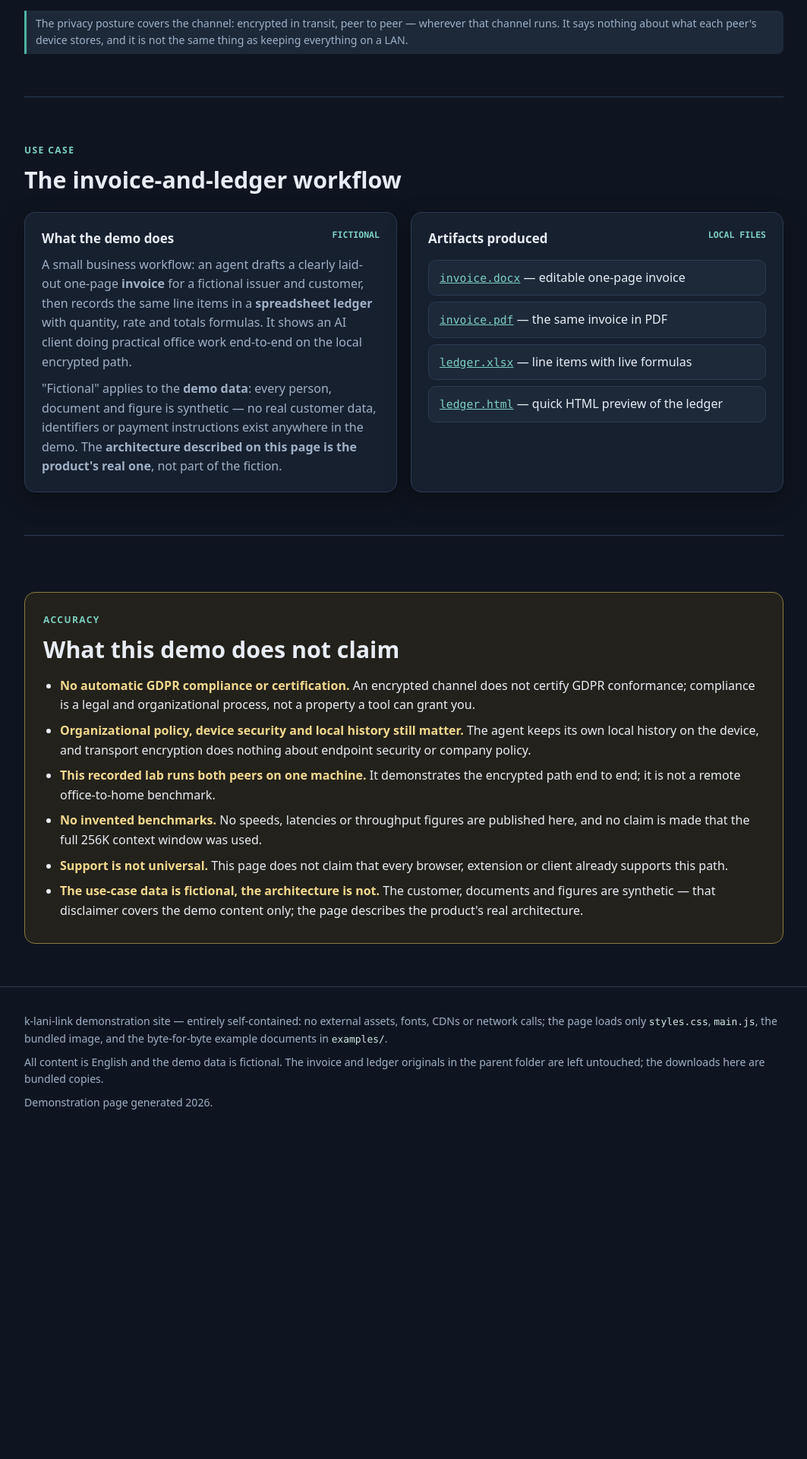
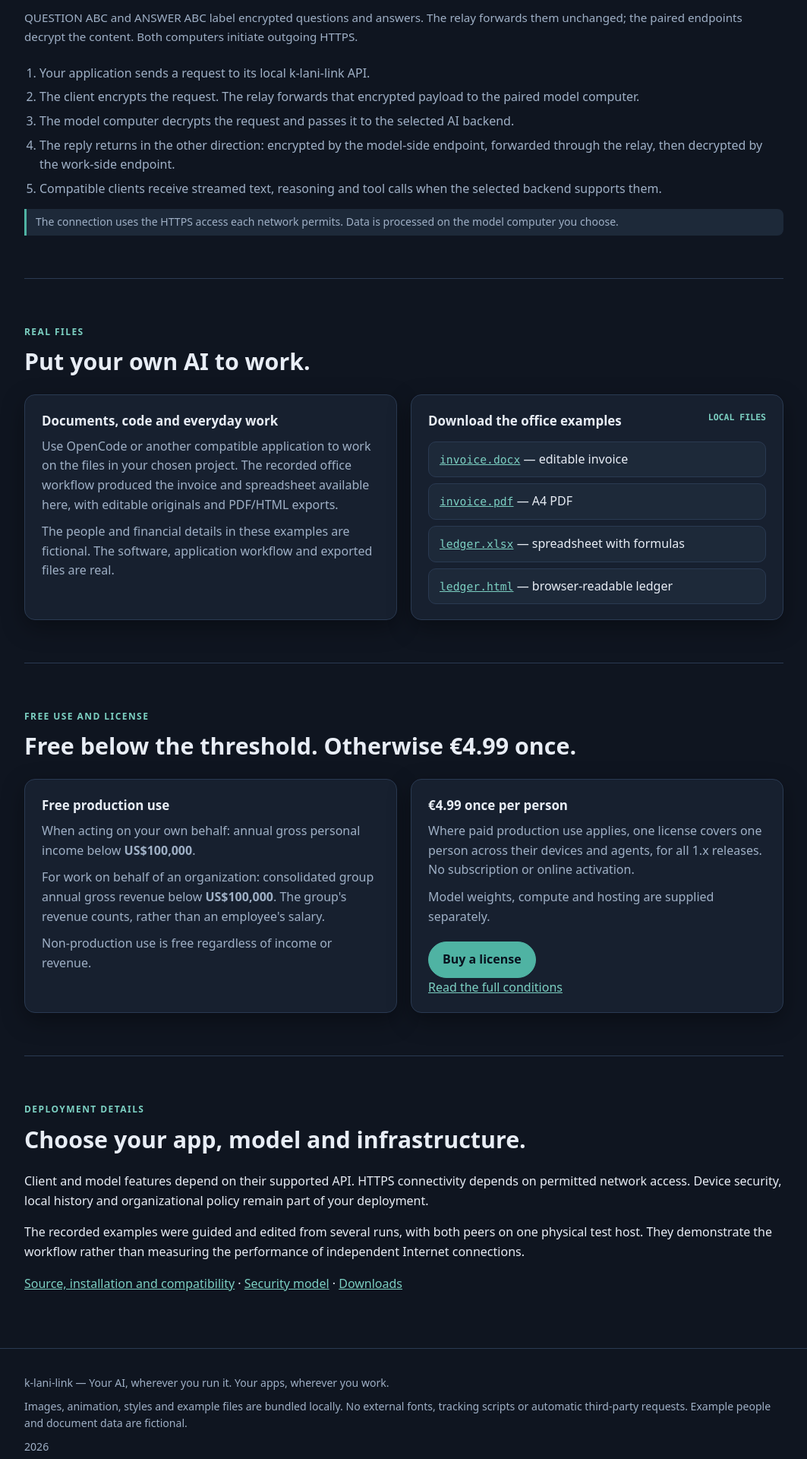
Before and after one commit to MarvKalani/k-lani-link, a PHP site: page / in a window 1280 px wide. Shown: the part 2441-4361 px from the top of the page at 76% size, without its empty margins (108-1171 px from the left). Before the commit the page ends 3901 px from the top, so only its background shows below. Run offline with PHP 8.4, Linux system fonts and the light colour scheme.

Commit message:
Clarify encrypted relay flow and current product presentation

```diff
--- a/website/index.html
+++ b/website/index.html
@@ -3,188 +3,183 @@
 <head>
 <meta charset="utf-8">
 <meta name="viewport" content="width=device-width, initial-scale=1">
-<meta name="description" content="k-lani-link: an encrypted peer-to-peer bridge between a client app and a swappable inference backend — landing page for a synthetic workflow demonstration.">
-<title>k-lani-link — encrypted peer bridge for a local AI client</title>
+<meta name="description" content="Use your own AI for confidential work across separate networks. k-lani-link connects compatible applications to your chosen model computer with end-to-end encryption.">
+<title>k-lani-link — Your data. Your AI. Connected where you work.</title>
 <link rel="stylesheet" href="styles.css">
 </head>
 <body>
 <a class="skip-link" href="#main">Skip to content</a>
-
 <div class="wrap">
   <div class="topbar">
     <span class="brand">k-lani-link<span class="dot">●</span></span>
     <nav class="nav-links" aria-label="Page sections">
-      <a href="#architecture">Architecture</a>
-      <a href="#flow">Request path</a>
-      <a href="#use-case">Use case</a>
-      <a href="#claims">What this demo does not claim</a>
+      <a href="#architecture">How it works</a>
+      <a href="#flow">Request and reply</a>
+      <a href="#use-case">Real files</a>
+      <a href="#license">Free use and license</a>
     </nav>
   </div>
 </div>
-
 <main id="main">
-<div class="wrap"><p class="note">This page was originally generated in a local-model demonstration. The product name and artwork were subsequently updated by the operator. The example documents remain unchanged.</p></div>
 <div class="wrap">
   <header>
     <div>
-      <h1>Encrypted, local, peer-to-peer AI plumbing <span class="sub">k-lani-link</span></h1>
-      <p class="lede">
-        A client application — such as OpenCode — talks to a local, OpenAI-compatible
-        inference API. <strong>k-lani-link</strong> pairs two peers and authenticates
-        them to each other, and the inference payloads ride a direct
-        <strong>encrypted peer channel</strong>: WebRTC secured with DTLS plus an additional
-        layer of content encryption. Direct does not mean LAN-only — that channel can
-        traverse the public internet; the protection is cryptographic, not geographic.
-      </p>
-      <a class="cta" href="#architecture">See how it works</a>
+      <h1>Your data. Your AI.<span class="sub">Connected where you work.</span></h1>
+      <p class="lede">Confidential client work can rule out public AI services.
+        Your own AI may already be running on a powerful computer at home or in the
+        office — while your work computer is on a different network.</p>
+      <p class="lede"><strong>k-lani-link connects compatible AI applications to
+        the model computer you choose.</strong> HTTPS mode uses permitted outgoing
+        web connections and end-to-end content encryption. Your model API stays private.</p>
+      <a class="cta" href="https://github.com/MarvKalani/k-lani-link/releases">Download k-lani-link</a>
+      <a href="#architecture">See how it works</a>
+      <p class="note"><a href="#license">Free production use below the income/revenue threshold.</a>
+        Otherwise €4.99 once per person for all 1.x releases. No subscription.</p>
     </div>
     <figure class="hero-figure">
-      <img src="assets/k-lani-link.webp" width="1024" height="1536" alt="Project artwork for k-lani-link: a stylized bird illustration. It is not a network diagram.">
-      <figcaption>Project artwork for k-lani-link — supplied artwork with its product label updated (artwork only; the request path is described in the Architecture section).</figcaption>
+      <img src="assets/k-lani-link.webp" width="1024" height="1536" alt="k-lani-link bird artwork, with its illuminated product name.">
+      <figcaption>k-lani-link</figcaption>
     </figure>
   </header>
 
   <section id="architecture">
-    <span class="kicker">Architecture</span>
-    <h2>How the encrypted path works</h2>
+    <span class="kicker">How it works</span>
+    <h2>Your familiar applications. Your chosen AI.</h2>
     <div class="card-grid">
       <article class="card">
-        <h3>Local API endpoint <span class="tag">OPENAI-COMPATIBLE</span></h3>
-        <p>The client app sends chat/completion calls to a local, OpenAI-compatible
-        API. The inference backend behind that endpoint is <strong>replaceable</strong>:
-        swap models or servers without changing the client.</p>
-        <p>The client never needs a public endpoint for the demo to work.</p>
+        <h3>A local API for your applications <span class="tag">COMPATIBLE CLIENTS</span></h3>
+        <p>OpenCode, chat interfaces and other compatible applications connect to a
+          local OpenAI-compatible API. k-lani-link carries their requests to the AI
+          backend on your chosen computer and streams its responses back.</p>
       </article>
       <article class="card">
-        <h3>Peer pairing &amp; authentication <span class="tag">WEBRTC + DTLS</span></h3>
-        <p><strong>k-lani-link</strong> pairs the two peers and authenticates each to the
-        other before any payload traffic flows. The two peers are the <strong>k-lani-link
-        client</strong> on the app side and the <strong>k-lani-link host</strong> — the peer
-        process running on the <strong>model machine</strong>, not a central hosting
-        service. Transport is WebRTC: the channel is secured with DTLS, and payloads
-        additionally pass through content-level encryption, so data is protected in
-        transit <em>and</em> at the payload level.</p>
+        <h3>Outgoing HTTPS from both computers <span class="tag">SEPARATE NETWORKS</span></h3>
+        <p>In HTTPS mode, both computers connect outward to the selected relay.
+          It forwards encrypted requests in one direction and encrypted responses
+          in the other. The model API does not need a public incoming port.</p>
       </article>
       <article class="card">
-        <h3>Signaling closes after pairing <span class="tag">DISCONNECT</span></h3>
-        <p><strong>Pairing is a setup step that completes before the first API call</strong>
-        (not re-negotiated per request), and the <strong>signaling connection closes once
-        pairing completes</strong>. A closed signaling socket right after rendezvous is
-        the expected, healthy state — not an error and not an open attack surface.</p>
-        <p>Keep the two kinds of traffic apart: <strong>setup traffic</strong> (pairing,
-        toward configured signaling/STUN services) versus <strong>inference payload
-        traffic</strong> over the encrypted peer channel.</p>
+        <h3>Encrypted between your endpoints <span class="tag">END TO END</span></h3>
+        <p>The relay carries ciphertext. The paired endpoints encrypt and decrypt
+          the content; the intermediary forwards the encrypted payload rather than
+          receiving readable prompts and answers.</p>
       </article>
       <article class="card">
-        <h3>TURN is explicit opt-in <span class="tag">OFF BY DEFAULT</span></h3>
-        <p>TURN relay is <strong>disabled by default</strong>; enabling it requires an
-        explicit setting, so no relay is involved unless you deliberately opt in. And a
-        relay is not a man in the middle of your data: even when enabled, a TURN server
-        only <strong>relays this peer connection</strong> — it carries the
-        <strong>encrypted channel</strong>, not the plaintext inference payload.</p>
+        <h3>Pair once, then work <span class="tag">ONE-TIME CODE</span></h3>
+        <p>Use a pairing code in the connection panel. Add its local API address,
+          key and model to your application. You can change compatible applications
+          without moving the model to the work computer.</p>
       </article>
       <article class="card">
-        <h3>Streaming responses <span class="tag">STREAMED</span></h3>
-        <p>Where the model/provider and the client both support it, responses —
-        including <strong>reasoning fields and tool calls</strong> — arrive as a stream
-        rather than one large blob, so the UI updates as tokens (and tool events) land.</p>
+        <h3>Choose the connection mode <span class="tag">HTTPS OR WEBRTC</span></h3>
+        <p>HTTPS mode uses its selected relay. WebRTC is a separate option for
+          networks that permit peer connections, with authenticated transport and
+          additional content encryption. TURN is an explicit option for WebRTC;
+          there is no automatic switch between the two modes.</p>
+      </article>
+      <article class="card">
+        <h3>Choose the agent's working files <span class="tag">OPTIONAL ISOLATION</span></h3>
+        <p>The film shows a Windows MXC profile limiting the agent's project and network
+          access. Docker recipes are also documented. The connection software
+          supplies the permitted model API route; choose the profile and tools for your setup.</p>
       </article>
     </div>
   </section>
 
   <section id="flow">
-    <span class="kicker">Request path</span>
-    <h2>One request, step by step</h2>
-    <div class="flow" role="img" aria-label="Client app, to k-lani-link client, over the encrypted peer channel, to the k-lani-link host on the model machine, to the inference backend, to a streamed reply">
-      <span class="node">Client app (e.g. OpenCode)</span>
-      <span class="arrow" aria-hidden="true">→</span>
-      <span class="node">k-lani-link client (client-side peer)</span>
-      <span class="arrow" aria-hidden="true">→</span>
-      <span class="node">Encrypted peer channel</span>
-      <span class="arrow" aria-hidden="true">→</span>
-      <span class="node">k-lani-link host (model machine)</span>
-      <span class="arrow" aria-hidden="true">→</span>
-      <span class="node">Inference backend</span>
-      <span class="arrow" aria-hidden="true">→</span>
-      <span class="node">Streamed reply, reasoning &amp; tool calls</span>
-    </div>
+    <span class="kicker">Request and reply</span>
+    <h2>Encrypted data goes in. The same encrypted data goes out.</h2>
+    <figure class="relay-diagram">
+      <img src="assets/k-lani-link-relay-flow.gif" width="1312" height="480"
+        alt="Encrypted QUESTION ABC moves from the work computer through the relay to the AI computer. Encrypted ANSWER ABC moves back through the relay to the work computer.">
+      <figcaption>QUESTION ABC and ANSWER ABC label encrypted questions and answers. The relay forwards them unchanged;
+        the paired endpoints decrypt the content. Both computers initiate outgoing HTTPS.</figcaption>
+    </figure>
     <ol class="steps">
-      <li><b>Before any API call</b>, two peer processes pair: the <b>k-lani-link client</b> on the app side and the <b>k-lani-link host</b> on the model machine rendezvous via a <b>separate signaling broker</b> — the host is one of the peers, not a central intermediary. They authenticate during pairing, and the signaling connection <b>closes after pairing</b>.</li>
-      <li>The client app then talks to its local OpenAI-compatible API; each call's <b>inference payload</b> rides the already-established <b>encrypted peer channel</b> — <b>DTLS</b> on the transport, <b>content encryption</b> on the payload. Pairing is not re-requested per call.</li>
-      <li>The channel is direct peer-to-peer and can still <b>traverse the internet</b>; direct does not mean LAN-only.</li>
-      <li><b>Setup traffic</b> (pairing toward configured signaling/STUN services) is distinct from <b>payload traffic</b> over the encrypted peer channel; if TURN is enabled explicitly, the relay carries only the <b>encrypted channel</b>.</li>
-      <li>The <b>inference backend</b> answers with <b>streamed model responses</b> when supported; the backend behind the endpoint is swappable.</li>
+      <li>Your application sends a request to its local k-lani-link API.</li>
+      <li>The client encrypts the request. The relay forwards that encrypted payload
+        to the paired model computer.</li>
+      <li>The model computer decrypts the request and passes it to the selected AI backend.</li>
+      <li>The reply returns in the other direction: encrypted by the model-side endpoint,
+        forwarded through the relay, then decrypted by the work-side endpoint.</li>
+      <li>Compatible clients receive streamed text, reasoning and tool calls when the
+        selected backend supports them.</li>
     </ol>
-    <p class="note">The privacy posture covers the channel: encrypted in transit, peer to
-    peer — wherever that channel runs. It says nothing about what each peer's device stores,
-    and it is not the same thing as keeping everything on a LAN.</p>
+    <p class="note">The connection uses the HTTPS access each network permits.
+      Data is processed on the model computer you choose.</p>
   </section>
 
   <section id="use-case">
-    <span class="kicker">Use case</span>
-    <h2>The invoice-and-ledger workflow</h2>
+    <span class="kicker">Real files</span>
+    <h2>Put your own AI to work.</h2>
     <div class="case-grid">
       <article class="card">
-        <h3>What the demo does <span class="tag">FICTIONAL</span></h3>
-        <p>A small business workflow: an agent drafts a clearly laid-out one-page
-        <strong>invoice</strong> for a fictional issuer and customer, then records the
-        same line items in a <strong>spreadsheet ledger</strong> with quantity, rate and
-        totals formulas. It shows an AI client doing practical office work end-to-end
-        on the local encrypted path.</p>
-        <p>"Fictional" applies to the <strong>demo data</strong>: every person, document and
-        figure is synthetic — no real customer data, identifiers or payment instructions exist
-        anywhere in the demo. The <strong>architecture described on this page is the product's
-        real one</strong>, not part of the fiction.</p>
+        <h3>Documents, code and everyday work</h3>
+        <p>Use OpenCode or another compatible application to work on the files in your
+          chosen project. The recorded office workflow produced the invoice and spreadsheet
+          available here, with editable originals and PDF/HTML exports.</p>
+        <p>The people and financial details in these examples are fictional. The
+          software, application workflow and exported files are real.</p>
       </article>
       <article class="card">
-        <h3>Artifacts produced <span class="tag">LOCAL FILES</span></h3>
+        <h3>Download the office examples <span class="tag">LOCAL FILES</span></h3>
         <ul class="filelist">
-          <li><span class="fname"><a href="examples/invoice.docx">invoice.docx</a></span> — editable one-page invoice</li>
-          <li><span class="fname"><a href="examples/invoice.pdf">invoice.pdf</a></span> — the same invoice in PDF</li>
-          <li><span class="fname"><a href="examples/ledger.xlsx">ledger.xlsx</a></span> — line items with live formulas</li>
-          <li><span class="fname"><a href="examples/ledger.html">ledger.html</a></span> — quick HTML preview of the ledger</li>
+          <li><span class="fname"><a href="examples/invoice.docx">invoice.docx</a></span> — editable invoice</li>
+          <li><span class="fname"><a href="examples/invoice.pdf">invoice.pdf</a></span> — A4 PDF</li>
+          <li><span class="fname"><a href="examples/ledger.xlsx">ledger.xlsx</a></span> — spreadsheet with formulas</li>
+          <li><span class="fname"><a href="examples/ledger.html">ledger.html</a></span> — browser-readable ledger</li>
         </ul>
       </article>
     </div>
   </section>
 
+  <section id="license">
+    <span class="kicker">Free use and license</span>
+    <h2>Free below the threshold. Otherwise €4.99 once.</h2>
+    <div class="case-grid">
+      <article class="card">
+        <h3>Free production use</h3>
+        <p>When acting on your own behalf: annual gross personal income below
+          <strong>US$100,000</strong>.</p>
+        <p>For work on behalf of an organization: consolidated group annual gross
+          revenue below <strong>US$100,000</strong>. The group's revenue counts,
+          rather than an employee's salary.</p>
+        <p>Non-production use is free regardless of income or revenue.</p>
+      </article>
+      <article class="card">
+        <h3>€4.99 once per person</h3>
+        <p>Where paid production use applies, one license covers one person across
+          their devices and agents, for all 1.x releases. No subscription or online activation.</p>
+        <p>Model weights, compute and hosting are supplied separately.</p>
+        <a class="cta" href="https://buy.stripe.com/3cIcN4gDC06MeWW9p7ew802">Buy a license</a>
+        <p><a href="https://github.com/MarvKalani/k-lani-link/blob/main/LICENSING.md">Read the full conditions</a></p>
+      </article>
+    </div>
+  </section>
+
   <section id="claims">
-    <div class="claims">
-      <span class="kicker">Accuracy</span>
-      <h2>What this demo does not claim</h2>
-      <ul>
-        <li><strong>No automatic GDPR compliance or certification.</strong> An encrypted channel
-        does not certify GDPR conformance; compliance is a legal and organizational process,
-        not a property a tool can grant you.</li>
-        <li><strong>Organizational policy, device security and local history still matter.</strong>
-        The agent keeps its own local history on the device, and transport encryption does
-        nothing about endpoint security or company policy.</li>
-        <li><strong>This recorded lab runs both peers on one machine.</strong> It demonstrates
-        the encrypted path end to end; it is not a remote office-to-home benchmark.</li>
-        <li><strong>No invented benchmarks.</strong> No speeds, latencies or throughput figures
-        are published here, and no claim is made that the full 256K context window was used.</li>
-        <li><strong>Support is not universal.</strong> This page does not claim that every
-        browser, extension or client already supports this path.</li>
-        <li><strong>The use-case data is fictional, the architecture is not.</strong> The
-        customer, documents and figures are synthetic — that disclaimer covers the demo
-        content only; the page describes the product's real architecture.</li>
-      </ul>
-    </div>
+    <span class="kicker">Deployment details</span>
+    <h2>Choose your app, model and infrastructure.</h2>
+    <p>Client and model features depend on their supported API. HTTPS connectivity
+      depends on permitted network access. Device security, local history and
+      organizational policy remain part of your deployment.</p>
+    <p>The recorded examples were guided and edited from several runs, with both
+      peers on one physical test host. They demonstrate the workflow rather than
+      measuring the performance of independent Internet connections.</p>
+    <p><a href="https://github.com/MarvKalani/k-lani-link">Source, installation and compatibility</a>
+      · <a href="https://github.com/MarvKalani/k-lani-link/blob/main/SECURITY.md">Security model</a>
+      · <a href="https://github.com/MarvKalani/k-lani-link/releases">Downloads</a></p>
   </section>
 </div>
 </main>
-
 <footer>
   <div class="wrap">
-    <p>k-lani-link demonstration site — entirely self-contained: no external assets, fonts, CDNs or
-    network calls; the page loads only <code>styles.css</code>, <code>main.js</code>, the bundled image,
-    and the byte-for-byte example documents in <code>examples/</code>.</p>
-    <p>All content is English and the demo data is fictional. The invoice and ledger originals in the
-    parent folder are left untouched; the downloads here are bundled copies.</p>
-    <p>Demonstration page generated <span id="year">2026</span>.</p>
+    <p>k-lani-link — Your AI, wherever you run it. Your apps, wherever you work.</p>
+    <p>Images, animation, styles and example files are bundled locally. No external fonts,
+      tracking scripts or automatic third-party requests. Example people and document data are fictional.</p>
+    <p><span id="year">2026</span></p>
   </div>
 </footer>
-
 <script src="main.js"></script>
 </body>
 </html>
--- a/website/styles.css
+++ b/website/styles.css
@@ -283,3 +283,17 @@ footer p { margin: 0 0 8px; }
   body { background: #fff; color: #111; }
   .card, .claims, .flow { break-inside: avoid; }
 }
+
+.relay-diagram { margin: 24px 0; }
+.relay-diagram img {
+  display: block;
+  width: 100%;
+  height: auto;
+  border: 1px solid var(--line);
+  border-radius: var(--radius);
+}
+.relay-diagram figcaption {
+  margin-top: 12px;
+  color: var(--muted);
+  font-size: 0.95rem;
+}
```
Also changed, not shown: README.de.md (+32 -27 lines), website/PROVENANCE.json (+16 -2 lines), .github/workflows/download-links.yml, README.md, deploy/portable/README.md, website/README.md, 2 other files.
